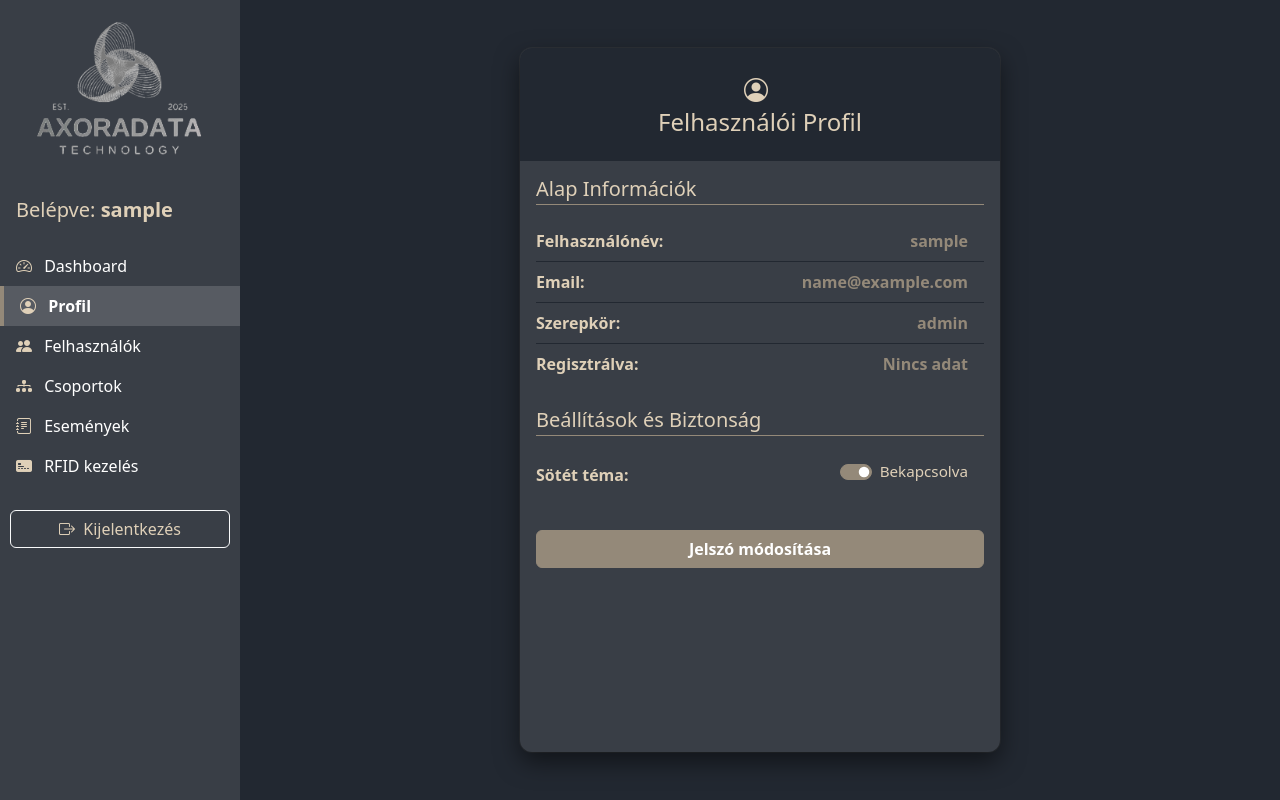
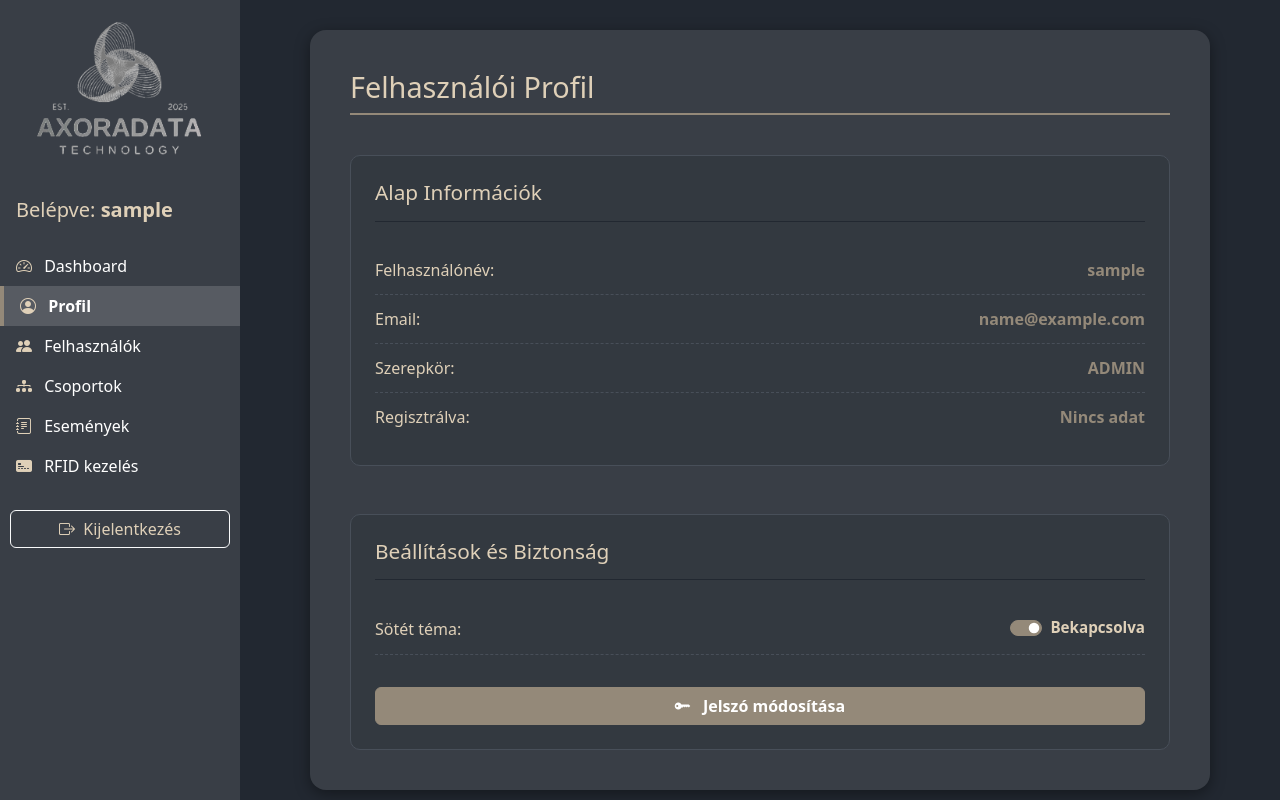
Before and after one commit to axoradata/Nagyprojekt, a Vue app in the folder Frontend/: page /profile in a window 1280 px wide. Built offline with nearby package versions, Linux system fonts and the light colour scheme; sample sign-in values are in the browser's storage.

Commit message:
egysegesebb megjelenites

```diff
--- a/Frontend/src/views/Dashboard.vue
+++ b/Frontend/src/views/Dashboard.vue
@@ -1,7 +1,7 @@
 <template>
   <div class="layout-dark">
     <main class="main-content-dark">
-      <h1 class="page-title">Üdv, {{ user.username }}! 👋</h1>
+      <h1 class="page-title">Üdv, {{ user.username }}!</h1>
 
       <div class="stats-grid">
 
@@ -28,7 +28,7 @@
       </div>
 
       <div class="card-dark chart-card">
-          <h2>Heti Munkaidő Eloszlás (Gantt-szerű)</h2>
+          <h2>Napi Ledolgozott Munkaidő (Hétfő-Vasárnap)</h2>
           <div style="height: 100%; width: 100%;">
             <canvas id="weeklyLogChart"></canvas>
           </div>
@@ -53,39 +53,27 @@
 </template>
 
 <script setup>
-import { onMounted, computed, ref, nextTick } from 'vue'
+import { onMounted, computed, ref, nextTick, watch } from 'vue'
 import { users, logins, groups } from '../data'
 import Chart from 'chart.js/auto';
 
-const user = JSON.parse(localStorage.getItem('user') || '{}')
+const user = ref(JSON.parse(localStorage.getItem('user') || '{}'))
 let chartInstance = null;
 
 // --- DÁTUM SEGÉDFÜGGVÉNYEK ---
 
-// A mock adatok dátumformátumának parsolása.
 const parseLogTime = (logTimeString) => {
     if (!logTimeString) return null;
     const parsable = logTimeString.replace(/(\d{4})\. (\d{2})\. (\d{2})\./, '$1/$2/$3').trim();
     return new Date(parsable);
 };
 
-// Visszaadja a nap 0:00:00 időpontját
 const startOfDay = (date) => {
     const d = new Date(date);
     d.setHours(0, 0, 0, 0);
     return d;
 };
 
-// Órává konvertálja az időpontot (0-24 skálán)
-const hoursFromStartOfDay = (date) => {
-    if (!date) return 0;
-    const sod = startOfDay(date);
-    return (date.getTime() - sod.getTime()) / (1000 * 60 * 60); // ms -> óra
-};
-
-// --- MUNKAIDŐ SZÁMÍTÁSOK ---
-
-// Kiszámítja a ledolgozott időt órában
 const calculateWorkDuration = (logData) => {
     let totalMinutes = 0;
     let clockInTime = null;
@@ -103,7 +91,7 @@ const calculateWorkDuration = (logData) => {
             if (durationMs > 0) {
                 totalMinutes += durationMs / (1000 * 60); // ms -> perc
             }
-            clockInTime = null; // Páros lezárva
+            clockInTime = null;
         }
     });
 
@@ -119,14 +107,15 @@ const getUsername = (card_id) => {
 }
 
 const filteredLogs = computed(() => {
-  const userCardId = user.card_id;
+  const userCardId = user.value.card_id;
+  const userRole = user.value.role;
 
   return logins.filter(log => {
-    if(user.role === 'admin') return true
+    if(userRole === 'admin') return true
 
-    if(user.role === 'leader') {
+    if(userRole === 'leader') {
       const supervisedMembersCardIds = groups
-        .filter(g => g.leader_id === user.id)
+        .filter(g => g.leader_id === user.value.id)
         .flatMap(g => g.members)
         .map(memberId => users.find(u => u.id === memberId)?.card_id)
         .filter(id => id);
@@ -134,7 +123,7 @@ const filteredLogs = computed(() => {
       return supervisedMembersCardIds.includes(log.card_id) || log.card_id == userCardId;
     }
 
-    if(user.role === 'worker') {
+    if(userRole === 'worker') {
       return log.card_id == userCardId
     }
     return false
@@ -154,15 +143,15 @@ const usersInToday = computed(() => {
 });
 
 const supervisedUsersCount = computed(() => {
-    if (user.role !== 'leader') return 0;
+    if (user.value.role !== 'leader') return 0;
     const members = groups
-        .filter(g => g.leader_id === user.id)
+        .filter(g => g.leader_id === user.value.id)
         .flatMap(g => g.members);
     return new Set(members).size;
 });
 
 const myWeeklyWorkHours = computed(() => {
-    if (user.role !== 'worker') return 0;
+    if (user.value.role !== 'worker') return 0;
 
     const oneWeekAgo = new Date();
     oneWeekAgo.setDate(oneWeekAgo.getDate() - 7);
@@ -173,90 +162,85 @@ const myWeeklyWorkHours = computed(() => {
         return logDate > oneWeekAgo;
     });
 
-    const ownLogs = relevantLogs.filter(log => log.card_id == user.card_id);
+    const ownLogs = relevantLogs.filter(log => log.card_id == user.value.card_id);
     const totalHours = calculateWorkDuration(ownLogs);
 
     return totalHours.toFixed(1);
 });
 
 
-// 6. Heti Munkaidő Eloszlás Adatok (Range Bar Chart)
+// 6. Heti Munkaidő Összegzés Adatok
 const weeklyChartData = computed(() => {
-    const dayMap = {}; // Nap/dátum -> logok listája
 
-    // 1. Csoportosítás nap szerint (utolsó 7 nap)
+    const currentUserId = user.value.card_id;
+
+    if (!currentUserId) {
+        return { labels: [], datasets: [] };
+    }
+
     const today = startOfDay(new Date());
-    const sevenDaysAgo = new Date(today);
-    sevenDaysAgo.setDate(today.getDate() - 6);
+    const displayDayNamesShort = ['H', 'K', 'Sze', 'Cs', 'P', 'Szo', 'V'];
 
-    filteredLogs.value.forEach(log => {
-        const logDate = parseLogTime(log.time);
-        if (!logDate || logDate < sevenDaysAgo) return;
+    const dateLabels = [];
+    const fullDateLabels = [];
 
-        const dateKey = startOfDay(logDate).toISOString().slice(0, 10);
+    const currentDayOfWeek = today.getDay();
+    const daysToMonday = currentDayOfWeek === 0 ? 6 : currentDayOfWeek - 1;
 
-        if (!dayMap[dateKey]) {
-            dayMap[dateKey] = [];
-        }
-        dayMap[dateKey].push(log);
+    const monday = new Date(today);
+    monday.setDate(today.getDate() - daysToMonday);
+
+    for (let i = 0; i < 7; i++) {
+        const day = new Date(monday);
+        day.setDate(monday.getDate() + i);
+
+        const jsDayIndex = day.getDay();
+        const displayIndex = (jsDayIndex + 6) % 7;
+
+        const dayNameShort = displayDayNamesShort[displayIndex];
+
+        dateLabels.push(dayNameShort);
+        fullDateLabels.push(`${day.getMonth() + 1}/${day.getDate()}`);
+    }
+
+    const dailyHours = fullDateLabels.map((dateStr, index) => {
+        const targetDate = new Date(monday);
+        targetDate.setDate(monday.getDate() + index);
+
+        const startOfTargetDay = new Date(targetDate);
+        startOfTargetDay.setHours(0, 0, 0, 0);
+
+        const endOfTargetDay = new Date(targetDate);
+        endOfTargetDay.setDate(endOfTargetDay.getDate() + 1);
+        endOfTargetDay.setHours(0, 0, 0, 0);
+
+        const dailyUserLogs = filteredLogs.value
+            .filter(log => log.card_id == currentUserId)
+            .filter(log => {
+                const logDate = parseLogTime(log.time);
+                if (!logDate) return false;
+                return logDate >= startOfTargetDay && logDate < endOfTargetDay;
+            });
+
+        const totalHours = calculateWorkDuration(dailyUserLogs);
+
+        return totalHours > 0 ? parseFloat(totalHours.toFixed(2)) : 0;
     });
 
-    // 2. Kiszámoljuk minden napra a munkaidő blokkokat (Range-eket)
-    const allWorkRanges = []; // Minden egyes munkaidő blokk egy [start, end] tömb lesz
-    const daysLabels = ['Hétfő', 'Kedd', 'Szerda', 'Csütörtök', 'Péntek', 'Szombat', 'Vasárnap'];
 
-    const todayDayIndex = today.getDay(); // 0=V, 1=H, ...
-    // Kiszámítjuk a Hétfő offsetet (ha ma Hétfő (1), akkor offset 0, ha Kedd (2), akkor 1, ha Vasárnap (0), akkor 6)
-    const mondayOffset = todayDayIndex === 0 ? 6 : todayDayIndex - 1;
+    const primaryColor = '#948979';
 
-    for(let i = 0; i < 7; i++) {
-        const day = new Date(today);
-        // Beállítjuk az aktuális napot a 7 napos ciklusban (i=0 -> Hétfő)
-        day.setDate(today.getDate() - mondayOffset + i);
-        const dateKey = day.toISOString().slice(0, 10);
-
-        const dayLogs = dayMap[dateKey] || [];
-
-        const sortedLogs = [...dayLogs].sort((a, b) => parseLogTime(a.time) - parseLogTime(b.time));
-
-        let clockInTime = null;
-
-        // Iterálunk a logokon és keressük a párokat
-        sortedLogs.forEach(log => {
-            const currentTime = parseLogTime(log.time);
-            if (!currentTime) return;
-
-            if (log.log_IN) {
-                clockInTime = currentTime;
-            } else if (clockInTime) {
-                // Kilépés, van előző belépés -> Range Bar adatpont generálása
-                const startHour = hoursFromStartOfDay(clockInTime);
-                const endHour = hoursFromStartOfDay(currentTime);
-
-                if (endHour > startHour) {
-                    allWorkRanges.push({
-                        x: daysLabels[i], // X tengelyen a nap neve
-                        y: [startHour, endHour] // Y tengelyen az időtartomány [kezdőóra, végóra]
-                    });
-                }
-                clockInTime = null;
-            }
-        });
-    }
-
-    // A Range Bar chart egyetlen dataset-et használ, ahol minden adatpont egy tartomány.
     return {
-        labels: daysLabels, // Az X tengelyen lévő kategóriák (Napok)
-        datasets: [
-            {
-                label: 'Munkaidő Blokkok',
-                data: allWorkRanges,
-                backgroundColor: '#948979',
-                borderColor: '#DFD0B8',
-                borderWidth: 1,
-                borderRadius: 5,
-            }
-        ]
+        labels: dateLabels,
+        datasets: [{
+            label: `Ledolgozott órák`,
+            data: dailyHours,
+            backgroundColor: primaryColor,
+            borderColor: primaryColor,
+            borderWidth: 1,
+            borderRadius: 5,
+            fullDateLabels: fullDateLabels
+        }]
     };
 });
 
@@ -276,60 +260,59 @@ const initializeChart = () => {
     const data = weeklyChartData.value;
 
     chartInstance = new Chart(ctx, {
-        type: 'bar', // Bar chart típus
+        type: 'bar',
         data: data,
         options: {
             responsive: true,
             maintainAspectRatio: false,
-            indexAxis: 'x', // X tengelyen a napok (oszlopdiagram, ami vertikálisan mutatja az időt)
+            // EZ A RÉSZ GONDOSKODIK A HELYRŐL A FELIRATOKNAK
+            layout: {
+                 padding: {
+                    bottom: 20 // Plusz hely alul a feliratoknak
+                 }
+            },
             scales: {
-                // Y tengely: A nap 24 órája (0:00-tól 24:00-ig)
                 y: {
                     min: 0,
-                    max: 24,
+                    max: 12,
+                    stacked: false,
                     title: {
                         display: true,
-                        text: 'A Nap Órái',
+                        text: 'Ledolgozott Órák',
                         color: '#DFD0B8'
                     },
-                    // Az idő tengely fordított, hogy 0:00 legyen felül (mint az órarendeken)
-                    reverse: true,
                     grid: { color: 'rgba(223, 208, 184, 0.1)' },
                     ticks: {
                         color: '#DFD0B8',
-                        stepSize: 1, // Óránkénti jelölés
-                        callback: function(value) {
-                             // Óra + :00 formátum
-                            return `${Math.floor(value).toString().padStart(2, '0')}:00`;
-                        }
+                        stepSize: 1
                     }
                 },
-                // X tengely: A napok kategóriái
                 x: {
+                    stacked: false,
                     grid: { color: 'rgba(223, 208, 184, 0.1)' },
                     ticks: { color: '#DFD0B8' }
                 }
             },
             plugins: {
-                legend: { display: false }, // Nincs szükség jelmagyarázatra, csak 1 adatsor van
+                legend: {
+                    display: false,
+                    labels: { color: '#DFD0B8' }
+                },
                 tooltip: {
                     backgroundColor: '#222831',
                     titleColor: '#DFD0B8',
                     bodyColor: '#DFD0B8',
                     callbacks: {
-                        // Tooltip testreszabása: Munkaidő blokk [kezdőóra:végóra]
+                        title: function(context) {
+                            if (context.length > 0) {
+                                return context[0].dataset.fullDateLabels[context[0].dataIndex] + ' - ' + context[0].label;
+                            }
+                            return '';
+                        },
                         label: function(context) {
-                            const range = context.parsed._custom; // A range bar értéke [start, end]
-                            if (range && Array.isArray(range) && range.length === 2) {
-                                const startH = Math.floor(range[0]).toString().padStart(2, '0');
-                                const startM = Math.round((range[0] % 1) * 60).toString().padStart(2, '0');
-
-                                const endH = Math.floor(range[1]).toString().padStart(2, '0');
-                                const endM = Math.round((range[1] % 1) * 60).toString().padStart(2, '0');
-
-                                return `Munkaidő: ${startH}:${startM} - ${endH}:${endM}`;
-                            }
-                            return 'Nincs adat';
+                            const label = context.dataset.label || '';
+                            const value = context.parsed.y.toFixed(1);
+                            return `${label}: ${value} óra`;
                         }
                     }
                 }
@@ -339,6 +322,10 @@ const initializeChart = () => {
 };
 
 onMounted(() => {
+    watch(weeklyChartData, () => {
+        initializeChart();
+    }, { immediate: true });
+
     nextTick(() => {
         initializeChart();
     });
@@ -346,7 +333,7 @@ onMounted(() => {
 </script>
 
 <style scoped>
-/* A CSS stílusok változatlanok maradnak */
+/* --- FŐ ELRENDEZÉS STÍLUSOK (Változatlanul hagyva, kivéve a chart-card height-et) --- */
 .layout-dark {
     display: flex;
     min-height: 100vh;
@@ -415,8 +402,9 @@ onMounted(() => {
     color: #948979;
 }
 
+/* MEGNYÚJTVA 450px-re, hogy legyen hely a feliratnak! */
 .chart-card {
-    height: 400px;
+    height: 450px;
     position: relative;
     padding: 2rem;
 }
--- a/Frontend/src/views/Login.vue
+++ b/Frontend/src/views/Login.vue
@@ -49,7 +49,7 @@ export default {
 /* A globális stílusokat (html, body) átmásolhatod a main CSS fájlba,
    vagy meghagyhatod itt, de a többi stílus a Login.vue-ban lesz. */
 
-/* 🧩 Alapértelmezett margók eltávolítása globálisan */
+/* Alapértelmezett margók eltávolítása globálisan */
 html, body {
   margin: 0;
   padding: 0;
@@ -82,7 +82,7 @@ html, body {
 h1 {
   margin-bottom: 1.8rem;
   /* Szövegszín: Világos bézs */
-  color: #DFD0B8;
+  color: #DFD0B8 !important;
   font-size: 2rem;
   font-weight: 700;
 }
--- a/Frontend/src/views/Profile.vue
+++ b/Frontend/src/views/Profile.vue
@@ -1,52 +1,50 @@
 <template>
-  <div class="container py-5 d-flex justify-content-center custom-bg">
+  <div class="page-container-dark">
+    <div class="page-content-box">
 
-    <div class="card profile-card" style="width: 30rem;">
+      <h2 class="section-title">Felhasználói Profil</h2>
 
-      <div class="profile-header text-center">
-        <i class="bi bi-person-circle me-2 fs-4"></i>
-        <h2 class="h4 mb-0">Felhasználói Profil</h2>
+      <div class="profile-section mb-5">
+
+        <h3 class="section-subtitle">Alap Információk</h3>
+        <hr class="section-divider">
+
+        <div class="data-row">
+          <div class="data-label">Felhasználónév:</div>
+          <div class="data-value">{{ user.username }}</div>
         </div>
 
-      <div class="card-body">
+        <div class="data-row">
+          <div class="data-label">Email:</div>
+          <div class="data-value">{{ user.email }}</div>
+        </div>
 
-        <h5 class="mb-3 profile-title">Alap Információk</h5>
-        <ul class="list-group list-group-flush mb-4">
+        <div class="data-row">
+          <div class="data-label">Szerepkör:</div>
+          <div class="data-value role-value">{{ user.role }}</div>
+        </div>
 
-          <li class="list-group-item d-flex justify-content-between align-items-center">
-            <strong>Felhasználónév:</strong>
-            <span class="profile-badge">{{ user.username }}</span>
-          </li>
+        <div class="data-row">
+          <div class="data-label">Regisztrálva:</div>
+          <div class="data-value">{{ user.created_at || 'Nincs adat' }}</div>
+        </div>
 
-          <li class="list-group-item d-flex justify-content-between align-items-center">
-            <strong>Email:</strong>
-            <span class="profile-badge">{{ user.email }}</span>
-          </li>
+      </div>
 
-          <li class="list-group-item d-flex justify-content-between align-items-center">
-            <strong>Szerepkör:</strong>
-            <span class="profile-badge">
-              {{ user.role }}
-            </span>
-          </li>
+      <div class="profile-section">
 
-          <li class="list-group-item d-flex justify-content-between align-items-center">
-            <strong>Regisztrálva:</strong>
-            <span class="profile-badge">{{ user.created_at || 'Nincs adat' }}</span>
-          </li>
+        <h3 class="section-subtitle">Beállítások és Biztonság</h3>
+        <hr class="section-divider">
 
-        </ul>
-
-        <h5 class="mb-3 profile-title">Beállítások és Biztonság</h5>
-        <ul class="list-group list-group-flush mb-4">
-          <li class="list-group-item d-flex justify-content-between align-items-center">
-            <strong>Sötét téma:</strong>
+        <div class="data-row mb-4">
+          <div class="data-label">Sötét téma:</div>
+          <div class="data-value">
             <div class="form-check form-switch">
               <input class="form-check-input theme-switch" type="checkbox" role="switch" id="darkModeSwitch" checked>
               <label class="form-check-label light-text" for="darkModeSwitch">Bekapcsolva</label>
             </div>
-          </li>
-        </ul>
+          </div>
+        </div>
 
         <button
           class="btn custom-btn-primary w-100"
@@ -54,11 +52,12 @@
           data-bs-toggle="collapse"
           data-bs-target="#passwordFormCollapse"
         >
-          Jelszó módosítása
+          <i class="bi bi-key-fill me-2"></i> Jelszó módosítása
         </button>
 
         <div class="collapse mt-3" id="passwordFormCollapse">
-          <div class="card card-body dark-form-bg">
+          <div class="card card-body dark-form-bg p-4">
+            <h4 class="light-text mb-3">Új jelszó beállítása</h4>
             <form @submit.prevent="updatePassword">
               <div class="mb-3">
                 <label for="newPassword" class="form-label light-text">Új jelszó</label>
@@ -68,12 +67,13 @@
                 <label for="confirmPassword" class="form-label light-text">Jelszó megerősítése</label>
                 <input type="password" class="form-control dark-input" id="confirmPassword" required>
               </div>
-              <button type="submit" class="btn custom-btn-primary w-100">Mentés</button>
+              <button type="submit" class="btn custom-btn-primary w-100">Mentés és módosítás</button>
             </form>
           </div>
         </div>
 
       </div>
+
     </div>
   </div>
 </template>
@@ -83,116 +83,119 @@ import { ref } from 'vue'
 
 const user = ref(JSON.parse(localStorage.getItem('user')) || {})
 
-// Jelszómódosítás funkció (csak szimuláció, a háttér logikát kellene megvalósítani)
 const updatePassword = () => {
     alert("Jelszó módosítása funkció fut. Frissíteni kell a szerver oldalon!");
 }
 </script>
 
 <style scoped>
-/* --- SZÍNEK ---
-#222831: Legsötétebb (Háttér)
-#393E46: Sötétszürke (Kártya)
-#948979: Sötét Bézs (Kiemelés, Gomb)
-#DFD0B8: Világos Bézs (Szöveg)
-*/
-
-.custom-bg {
+/* --- KÜLSŐ ELRENDEZÉS STÍLUSOK (Logs.vue alapján) --- */
+.page-container-dark {
   background-color: #222831;
+  display: flex;
+  justify-content: center;
+  padding: 30px;
   min-height: 100vh;
   width: 100%;
-    padding-bottom: 50px;
 }
 
-/* --- PROFILKÁRTYA STÍLUSOK --- */
-.profile-card {
+.page-content-box {
   background-color: #393E46;
-    border: none;
-    border-radius: 12px;
+  color: #DFD0B8;
+  padding: 2.5rem; /* Kicsit több padding */
+  border-radius: 16px;
 
-    /* FINOMÍTOTT SÖTÉT ÁRNYÉK */
-    box-shadow: 0 10px 25px rgba(0, 0, 0, 0.5), 0 0 0 1px rgba(148, 137, 121, 0.1);
+  /* EGYSÉGES SZÉLESSÉG */
+  width: 900px;
+  max-width: 95%;
+
+  box-shadow: 0 4px 15px rgba(0, 0, 0, 0.4);
+  display: block;
 }
 
-.profile-header {
-    background-color: #222831;
-    border-top-left-radius: 12px;
-    border-top-right-radius: 12px;
-    padding: 1.5rem 0;
-}
-.profile-header h2,
-.profile-header i {
-    color: #DFD0B8 !important;
+/* --- SZAKASZCÍMEK STÍLUSAI --- */
+.section-title {
+  color: #DFD0B8;
+  border-bottom: 2px solid #948979;
+  padding-bottom: 0.5rem;
+  margin-bottom: 2.5rem;
+  font-size: 1.8rem;
 }
 
-/* --- LISTA STÍLUSOK --- */
-.list-group-item {
-    background-color: #393E46;
-    border-bottom: 1px solid #222831;
-    padding-left: 0;
-}
-.list-group-flush > .list-group-item:last-child {
-    border-bottom-width: 0;
+.section-subtitle {
+  color: #DFD0B8;
+  font-size: 1.3rem;
+  margin-bottom: 0.75rem;
 }
 
-.profile-title {
-    color: #DFD0B8 !important;
-    border-bottom: 1px solid #948979;
-    padding-bottom: 0.2rem;
+.section-divider {
+  border-top: 1px solid #222831;
+  opacity: 1;
+  margin-bottom: 1.5rem;
 }
 
-.list-group-item strong {
-    color: #DFD0B8 !important;
+/* --- PROFIL ADATOK (List helyett blokk) --- */
+.profile-section {
+  background-color: #333940; /* Sötétebb háttér a szekcióknak */
+  padding: 1.5rem;
+  border-radius: 10px;
+  border: 1px solid #484f59;
 }
 
-.profile-badge {
-    color: #948979 !important;
-    background-color: transparent !important;
-    font-weight: 600;
-    padding: 0;
+.data-row {
+  display: flex;
+  justify-content: space-between;
+  padding: 0.75rem 0;
+  border-bottom: 1px dashed #484f59; /* Finom elválasztó vonal */
+  align-items: center;
+}
+.profile-section .data-row:last-child {
+  border-bottom: none;
 }
 
-/* --- FORMUJELENÍTÉSI STÍLUSOK (Jelszó űrlap) --- */
+.data-label {
+  font-weight: 400;
+  color: #DFD0B8;
+}
+
+.data-value {
+  font-weight: 600;
+  color: #948979; /* Kiemelő szín */
+}
+
+.role-value {
+  text-transform: uppercase;
+}
+
+/* --- JELSZÓ ŰRLAP és GOMB STÍLUSOK --- */
 .dark-form-bg {
   background-color: #222831 !important;
-    border-radius: 8px;
-    border: 1px solid #484f59; /* Keret a belső kártyának */
+  border: 1px solid #484f59;
 }
 
-/* Input és Select mezők */
 .form-control.dark-input {
   background-color: #393E46;
   border-color: #484f59;
   color: #DFD0B8;
-    box-shadow: none;
-    transition: border-color 0.2s, box-shadow 0.2s;
 }
-
 .form-control.dark-input:focus {
   border-color: #948979;
   box-shadow: 0 0 0 0.25rem rgba(148, 137, 121, 0.25);
-    background-color: #393E46;
 }
 
 .light-text {
   color: #DFD0B8 !important;
 }
 
-/* --- GOMB ÉS KAPCSOLÓ STÍLUSOK --- */
 .custom-btn-primary {
   background-color: #948979;
   border-color: #948979;
   color: white;
   font-weight: 600;
-    box-shadow: none;
-    transition: background-color 0.2s, border-color 0.2s, box-shadow 0.2s;
 }
 .custom-btn-primary:hover {
   background-color: #7d7264;
   border-color: #7d7264;
-}
-.custom-btn-primary:focus {
-    box-shadow: 0 0 0 0.25rem rgba(148, 137, 121, 0.5);
 }
 
 /* Téma kapcsoló */
```
Also changed, not shown: Frontend/src/views/Group.vue (+140 -68 lines), Frontend/src/views/Users.vue (+38 -14 lines). Lines whose indentation alone changed are shown as unchanged.
